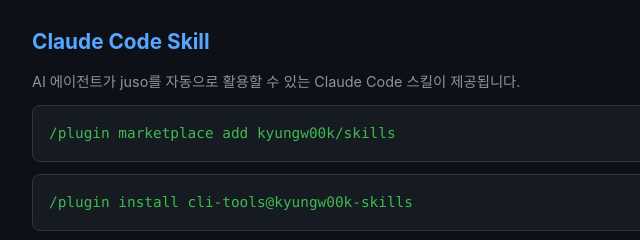
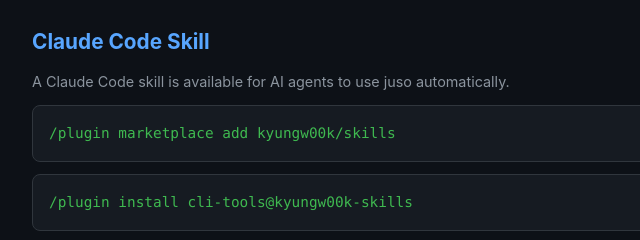
Before and after one commit to kyungw00k/juso, a plain HTML site: page docs/en.html in a window 1280 px wide. Shown: the part 2594-2834 px from the top of the page, 232-872 px from the left. Drawn offline with Linux system fonts and the light colour scheme.

Commit message:
docs: fix Claude Code Skill section language in GitHub Pages

```diff
--- a/docs/en.html
+++ b/docs/en.html
@@ -125,7 +125,7 @@
     <div class="section">
       <h2>Claude Code Skill</h2>
       <p style="color: var(--text-muted); font-size: 0.9rem; margin-bottom: 0.75rem;">
-        AI 에이전트가 juso를 자동으로 활용할 수 있는 Claude Code 스킬이 제공됩니다.
+        A Claude Code skill is available for AI agents to use juso automatically.
       </p>
       <pre><code>/plugin marketplace add kyungw00k/skills</code></pre>
       <pre><code>/plugin install cli-tools@kyungw00k-skills</code></pre>
```
